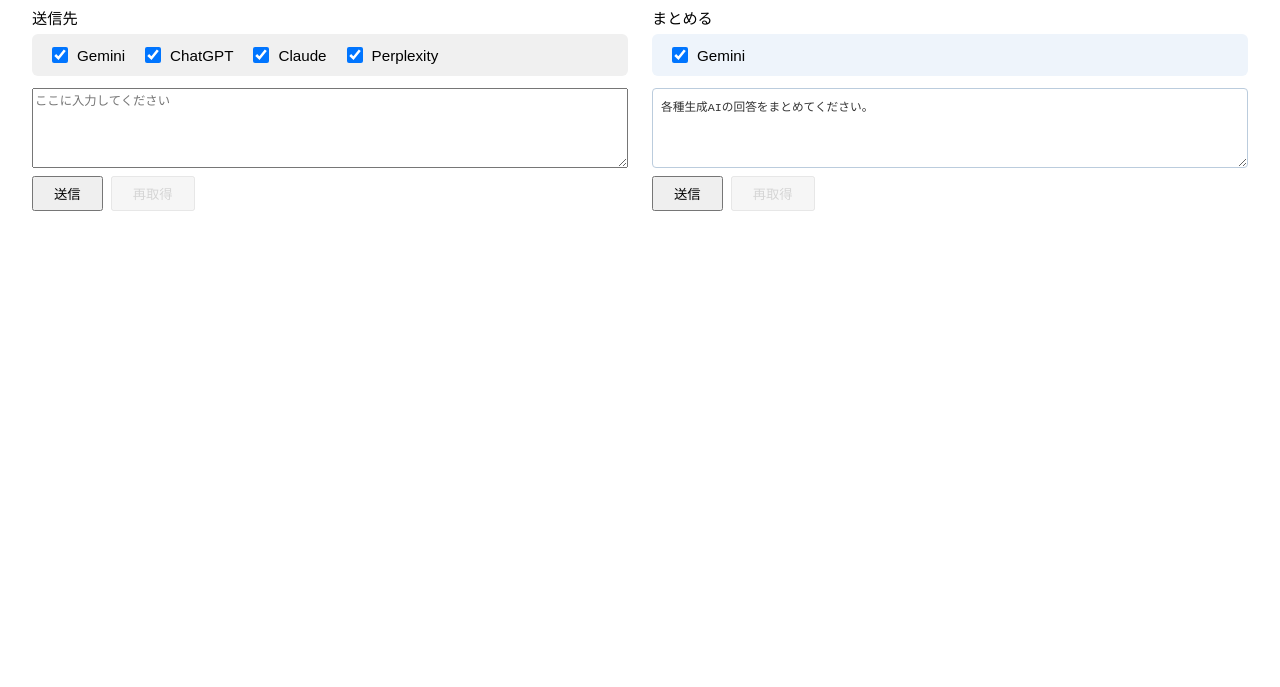
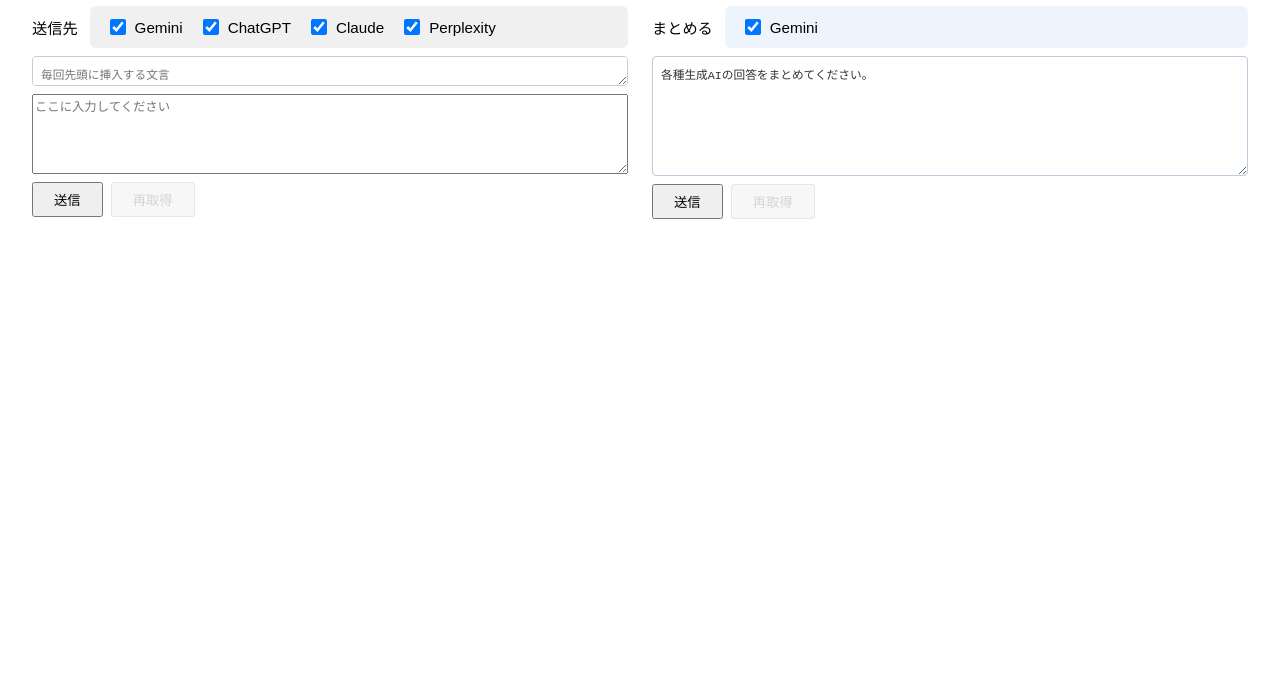
Before and after one commit to katojishiKun/Generative-AI-Bulk-Search, a website: page generative.html in a window 1280 px wide. Shown: the part 113-800 px from the top of the page. Drawn offline with Linux system fonts and the light colour scheme.

Commit message:
最初に挿入する固定文言エリアを追加

```diff
--- a/generative.css
+++ b/generative.css
@@ -21,6 +21,24 @@ body {
 
 h1 {
   margin-bottom: 20px;
+}
+
+/* 送信先ラベルとチェックボックスを同一行に並べる */
+.destination-row {
+  display: flex;
+  align-items: center;
+  gap: 12px;
+  margin-bottom: 8px;
+}
+
+.destination-row .destination-label {
+  white-space: nowrap;
+  margin-bottom: 0;
+}
+
+.destination-row .destination-group {
+  margin-bottom: 0;
+  flex: 1;
 }
 
 /* 送信先チェックボックスエリア */
@@ -51,6 +69,17 @@ h1 {
   width: 16px;
   height: 16px;
   cursor: pointer;
+}
+
+/* 毎回先頭に挿入する固定文言エリア */
+#prefix-area {
+  height: 30px;
+  font-size: 0.9em;
+  color: #555;
+  border: 1px solid #ccc;
+  border-radius: 4px;
+  padding: 8px;
+  resize: vertical;
 }
 
 textarea {
@@ -99,7 +128,7 @@ button:disabled {
 
 /* まとめ指示テキストエリア */
 #summary-prompt {
-  height: 80px;
+  height: 120px;
   font-size: 0.9em;
   color: #333;
   border: 1px solid #bcd;
--- a/generative.html
+++ b/generative.html
@@ -14,8 +14,9 @@
 
     <!-- ─── 左カラム：送信先 ─────────────────────────────── -->
     <div class="send-panel">
-      <!-- 送信先チェックボックス -->
-      <div class="destination-label">送信先</div>
+      <!-- 送信先チェックボックス（ラベルとチェックボックスを同一行に配置） -->
+      <div class="destination-row">
+        <span class="destination-label">送信先</span>
         <div class="destination-group">
           <label>
             <input type="checkbox" id="chk-gemini" value="gemini" checked>
@@ -35,6 +36,10 @@
           </label>
           <!-- 将来追加するサービスはここに <label> を追加するだけ -->
         </div>
+      </div>
+
+      <!-- 毎回先頭に挿入する固定文言テキストエリア -->
+      <textarea id="prefix-area" placeholder="毎回先頭に挿入する文言"></textarea>
 
       <textarea id="input-area" placeholder="ここに入力してください"></textarea>
       <div class="btn-row">
@@ -46,13 +51,15 @@
 
     <!-- ─── 右カラム：まとめ ───────────────────────────────── -->
     <div class="summary-panel">
-      <!-- まとめ先チェックボックス -->
-      <div class="destination-label">まとめる</div>
+      <!-- まとめ先チェックボックス（ラベルとチェックボックスを同一行に配置） -->
+      <div class="destination-row">
+        <span class="destination-label">まとめる</span>
         <div class="destination-group summary-destination-group">
           <label>
             <input type="checkbox" id="chk-summary-gemini" value="gemini" checked>
             Gemini
           </label>
+        </div>
       </div>
 
       <!-- まとめ指示テキストエリア -->
--- a/generative.js
+++ b/generative.js
@@ -18,8 +18,12 @@ let lastSummaryEntryId = ''; // まとめエントリの entryId
 
 // ─── 送信ボタン ───────────────────────────────────────────────
 btn.addEventListener('click', async () => {
-  const text = document.getElementById('input-area').value.trim();
-  if (!text) return;
+  const prefixText = document.getElementById('prefix-area').value.trim();
+  const mainText = document.getElementById('input-area').value.trim();
+  if (!mainText) return;
+
+  // 固定文言があれば先頭に挿入（改行区切り）、なければメインのみ
+  const text = prefixText ? `${prefixText}\n${mainText}` : mainText;
 
   // チェックされた送信先を取得
   const checkedTargets = [
@@ -42,6 +46,7 @@ btn.addEventListener('click', async () => {
   // エントリーを作成してプレースホルダーカードを表示
   const entryId = Date.now().toString();
   lastEntryId = entryId;
+  // メインの入力欄のみクリア（固定文言エリアは保持）
   document.getElementById('input-area').value = '';
   createEntry(entryId, text, checkedTargets);
 
```
Also changed, not shown: 最初にお読みください.md (renamed from README.md). Lines whose indentation alone changed are shown as unchanged.
